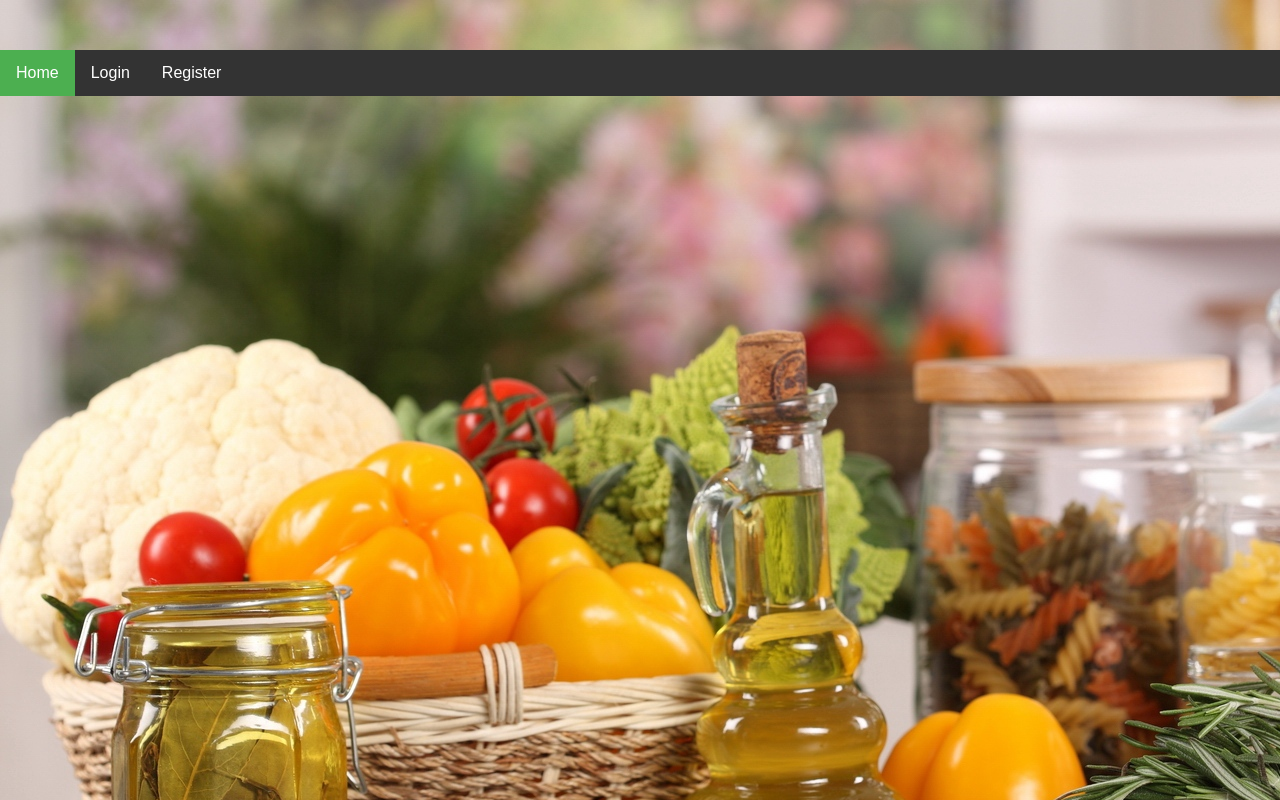
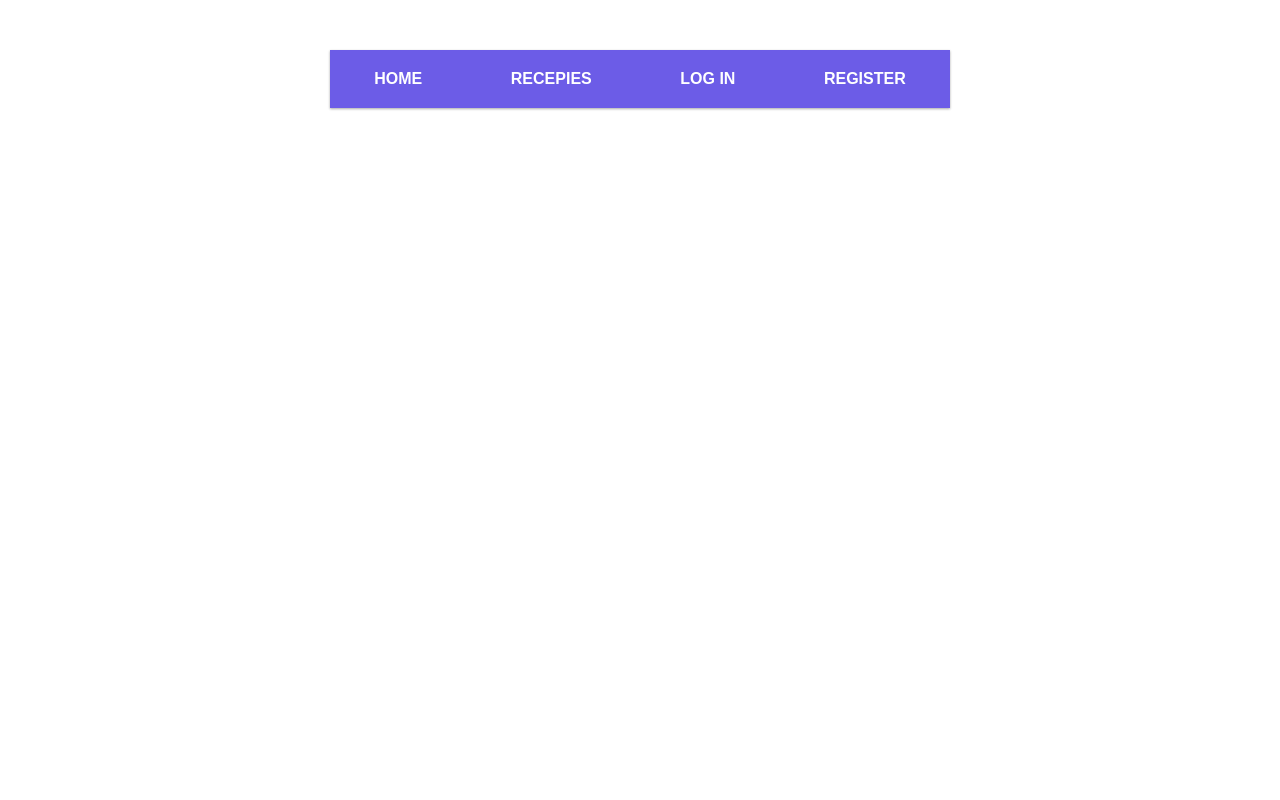
Before and after one commit to joro2404/Ma-whats-for-dinner-, a Flask app: page / in a window 1280 px wide. Run offline with Flask 2, Linux system fonts and the light colour scheme; parts of the project's set-up code (start-up, migrations or seed data) failed here and were passed over.

Commit message:
login css+html

```diff
--- a/app/static/index.css
+++ b/app/static/index.css
@@ -4,9 +4,6 @@
     font-family: Arial, Helvetica, sans-serif;
 }
 
-body {
-    background-image: url("background.jpg");
-}
 
 .navbar_ul {
     list-style-type: none;
--- /dev/null
+++ b/app/static/menu.css
@@ -0,0 +1,130 @@
+
+/*
+=====
+EFFECT FADING OUT FOR SIBLINGS MENU OPTIONS
+=====
+*/
+
+.menu:hover .menu__link:not(:hover){
+  color: #241c69;
+}
+
+/*
+=====
+MENU STYLES
+=====
+*/
+
+/* core styles */
+
+.menu__list{
+  display: flex;
+  text-align: center;
+  padding-left: 0;
+  margin-top: 0;
+  margin-bottom: 0;
+  list-style: none;
+}
+
+.menu__group{
+  flex-grow: 1;
+}
+
+.menu__link{
+  display: block;
+}
+
+/* skin */
+
+.menu{
+  background-color: #6c5ce7;
+  box-shadow: 0 1px 3px 0 rgba(0, 0, 0, .12), 0 1px 2px 0 rgba(0, 0, 0, .24);
+}
+
+.menu__link{
+  padding: 2rem 1.5rem;
+
+  font-weight: 700;
+  color: #fff;
+  text-decoration: none;
+  text-transform: uppercase;
+}
+
+/* states */
+.menu__link:focus{
+  outline: 2px solid #fff;
+}
+
+/* hover animation */
+
+.menu__link{
+  position: relative;
+  overflow: hidden;
+
+  will-change: color;
+  transition: color .25s ease-out;
+}
+
+.menu__link::before,
+.menu__link::after{
+  content: "";
+  width: 0;
+  height: 3px;
+  background-color: #fff;
+
+  will-change: width;
+  transition: width .1s ease-out;
+
+  position: absolute;
+  bottom: 0;
+}
+
+.menu__link::before{
+  left: 50%;
+  transform: translateX(-50%);
+}
+
+.menu__link::after{
+  right: 50%;
+  transform: translateX(50%);
+}
+
+.menu__link:hover::before,
+.menu__link:hover::after{
+  width: 100%;
+  transition-duration: .2s;
+}
+
+@media (min-width: 768px){
+
+  html{
+    font-size: 62.5%;
+  }
+}
+
+@media (max-width: 767px){
+
+  html{
+    font-size: 50%;
+  }
+}
+
+body{
+  font-family: -apple-system, BlinkMacSystemFont, Segoe UI, Roboto, Open Sans, Ubuntu, Fira Sans, Helvetica Neue, sans-serif;
+  font-size: 1.6rem;
+  margin: 0;
+  min-height: 100vh;
+  display: flex;
+  flex-direction: column;
+}
+
+.page{
+  box-sizing: border-box;
+  max-width: 640px;
+  width: 100%;
+  padding-left: 1rem;
+  padding-right: 1rem;
+
+  order: 1;
+  margin: auto;
+}
--- a/app/templates/index.html
+++ b/app/templates/index.html
@@ -4,23 +4,31 @@
     <meta charset="UTF-8">
     <meta name="viewport" content="width=device-width, initial-scale=1.0">
     <link rel="stylesheet" href="{{ url_for('static', filename='index.css') }}">
-    <title>Index</title>
+    <link rel="stylesheet" href="{{ url_for('static', filename='menu.css') }}">
+    <title>Ma, whats for dinner?</title>
 </head>
 <body>
-    <div class="navbar">
-        <ul class="navbar_ul">
-            <li class="navbar_li"><a class="active" href="/">Home</a></liclass="navbar_li">
-            {% if not current_user.is_authenticated %}
-                <li class="navbar_li"><a href="/login">Login</a></li>
-                <li class="navbar_li"><a href="/register">Register</a></li>
-            {% endif %}
-            {% if current_user.is_authenticated %}
-                <li class="navbar_li"><a href="/profile">Profile</a></li>
-                <li class="navbar_li logout"><a href="/logout">Logout</a></li>
-            {% endif %}
-            <!-- <li class="navbar_li"><a href="#about">About</a></li> -->
-        </ul>
+
+    <div style="margin-top: 5rem;">
+        <div class="page">
+            <nav class="menu">
+              <ul class="menu__list">
+                <li class="menu__group"><a href="/" class="menu__link">Home</a></li>
+                <li class="menu__group"><a href="/recipes" class="menu__link">Recepies</a></li>
+                {% if not current_user.is_authenticated %}
+                    <li class="menu__group"><a href="/login" class="menu__link">Log In</a></li>
+                    <li class="menu__group"><a href="/register" class="menu__link">Register</a></li>
+                {% endif %}
+                {% if current_user.is_authenticated %}
+                    <li class="menu__group"><a href="/my_recepies" class="menu__link">My Recipes</a></li>
+                    <li class="menu__group"><a href="/profile" class="menu__link">My Profile</a></li>
+                    <li class="menu__group"><a href="/logout" class="menu__link">Logout</a></li>
+                {% endif %}
+                </ul>
+            </nav>
+        </div>
     </div>
+
 
     {% with messages = get_flashed_messages() %}
         {% if messages %}
```
Also changed, not shown: app/static/login.css (added, +209 -0 lines), app/templates/login.html (+61 -12 lines), app/templates/profile.html (+19 -6 lines), app/templates/recipes.html (added).
